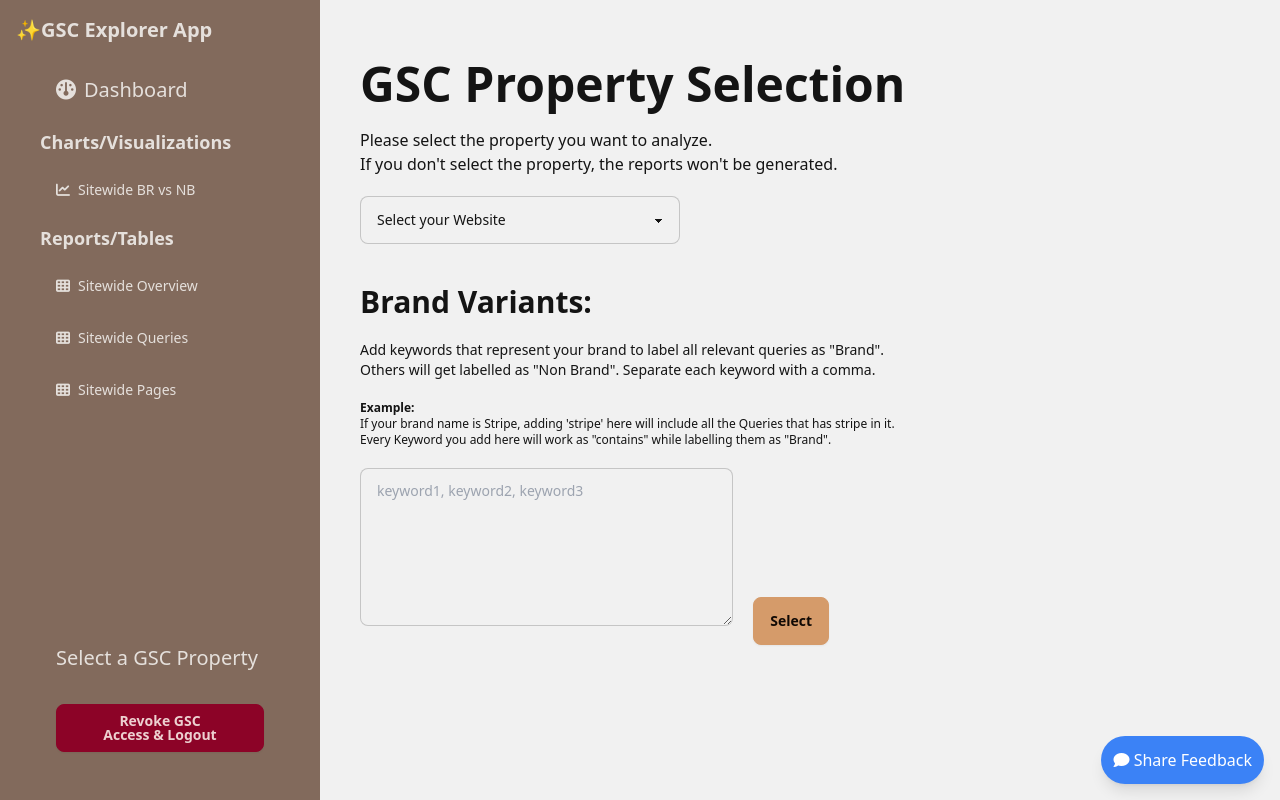
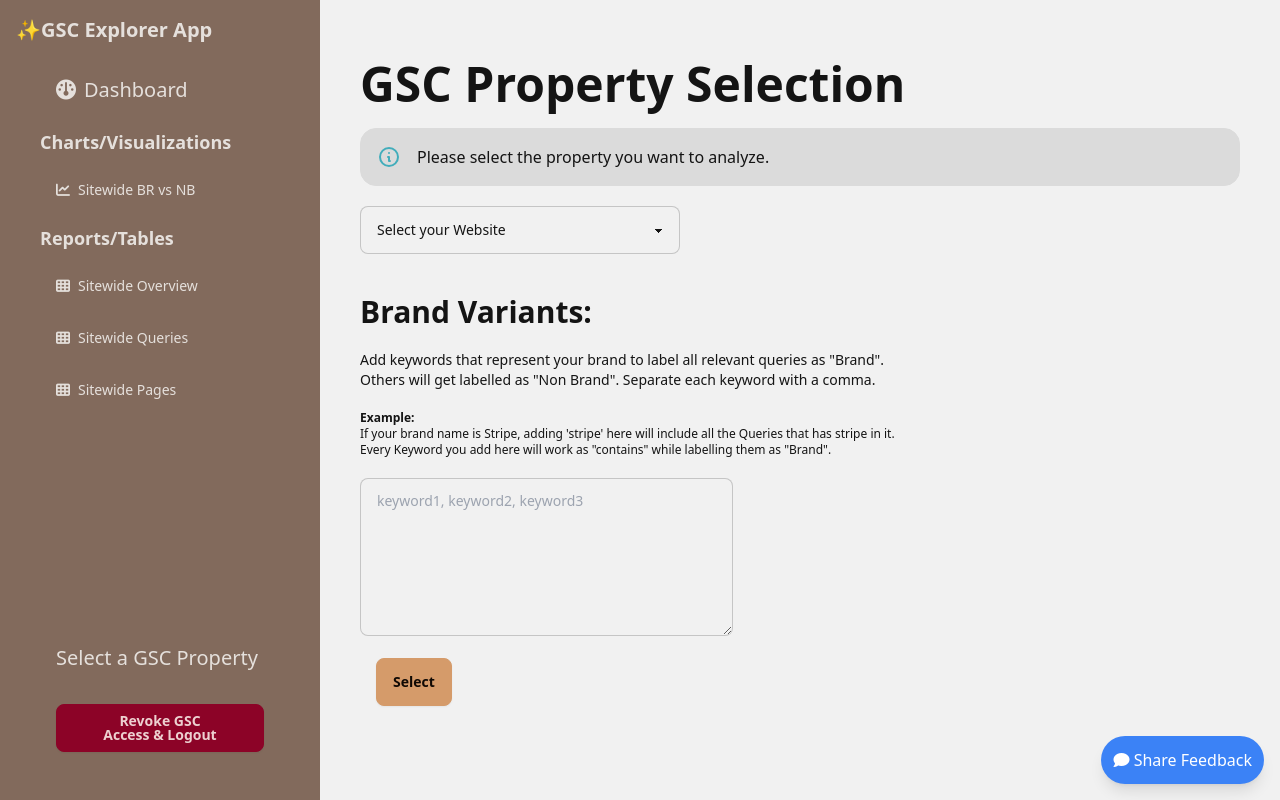
Before and after one commit to TheMihirNaik/gsc-explorer-app, a Flask app: template app/templates/gsc-property-selection.html in a window 1280 px wide. Run offline with Flask 3, Linux system fonts and the light colour scheme; the template is opened without the code that fills it, so the values that code supplies are empty; some libraries are stand-ins or nearby versions.

Commit message:
form validation

```diff
--- a/app/templates/gsc-property-selection.html
+++ b/app/templates/gsc-property-selection.html
@@ -6,13 +6,28 @@
 
 <h1 class="text-5xl font-bold mt-5 mb-5 justify-center flex-row">GSC Property Selection</h1>
 
-<p class="mb-0">Please select the property you want to analyze.</p>
-<p class="mb-5">If you don't select the property, the reports won't be generated.</p>
+<div role="alert m-5" class="alert">
+    <svg
+      xmlns="http://www.w3.org/2000/svg"
+      fill="none"
+      viewBox="0 0 24 24"
+      class="stroke-info h-6 w-6 shrink-0">
+      <path
+        stroke-linecap="round"
+        stroke-linejoin="round"
+        stroke-width="2"
+        d="M13 16h-1v-4h-1m1-4h.01M21 12a9 9 0 11-18 0 9 9 0 0118 0z"></path>
+    </svg>
+    <span>Please select the property you want to analyze.</span>
+  </div>
 
-<form action="/gsc-property-selection/" method="POST">
 
-    <select name="selected_property" class="select select-bordered w-full max-w-xs mb-5  row-auto">
-        <option disabled selected>Select your Website</option>
+
+
+<form action="/gsc-property-selection/" method="POST" class="mt-5" required>
+
+    <select name="selected_property" class="select select-bordered w-full max-w-xs mb-5  row-auto" required>
+        <option disabled selected value="">Select your Website</option>
         {% for site in site_list%}
         <option>{{ site }}</option>
         {% endfor %}
@@ -27,9 +42,11 @@
         <br>If your brand name is Stripe, adding 'stripe' here will include all the Queries that has stripe in it.
         <br>Every Keyword you add here will work as "contains" while labelling them as "Brand".
     </p>
-    <textarea placeholder="keyword1, keyword2, keyword3" class="textarea textarea-bordered row-auto" name="brand_keywords" id="brand_keywords" rows="5" cols="40"></textarea>
+    <textarea placeholder="keyword1, keyword2, keyword3"
+    class="textarea textarea-bordered row-auto" name="brand_keywords"
+    id="brand_keywords" rows="5" cols="40" required></textarea>
 
-
+    <br>
     <button type="submit" class="btn btn-accent m-4">Select</button>
 </form>
 
--- a/run.py
+++ b/run.py
@@ -12,4 +12,6 @@ if os.getenv('FLASK_ENV') == 'development':
 app.wsgi_app = ProxyFix(app.wsgi_app, x_proto=1, x_host=1)
 
 if __name__ == '__main__':
+    #ssl_context = ('cert.pem', 'key.pem')
     app.run()
+    #app.run(host='127.0.0.1', port=5000, ssl_context=ssl_context, debug=True)
```
Also changed, not shown: 2 other files.
